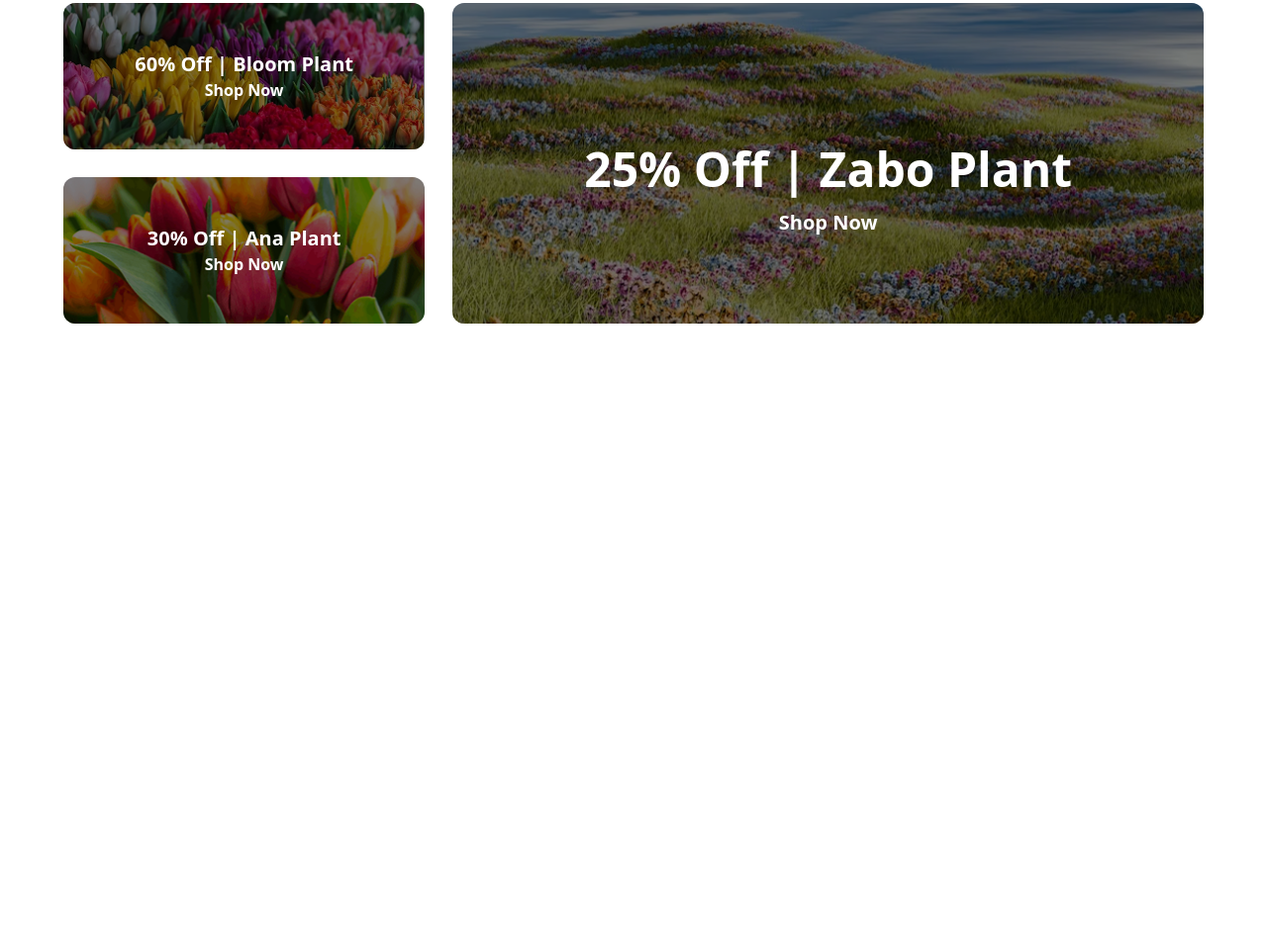
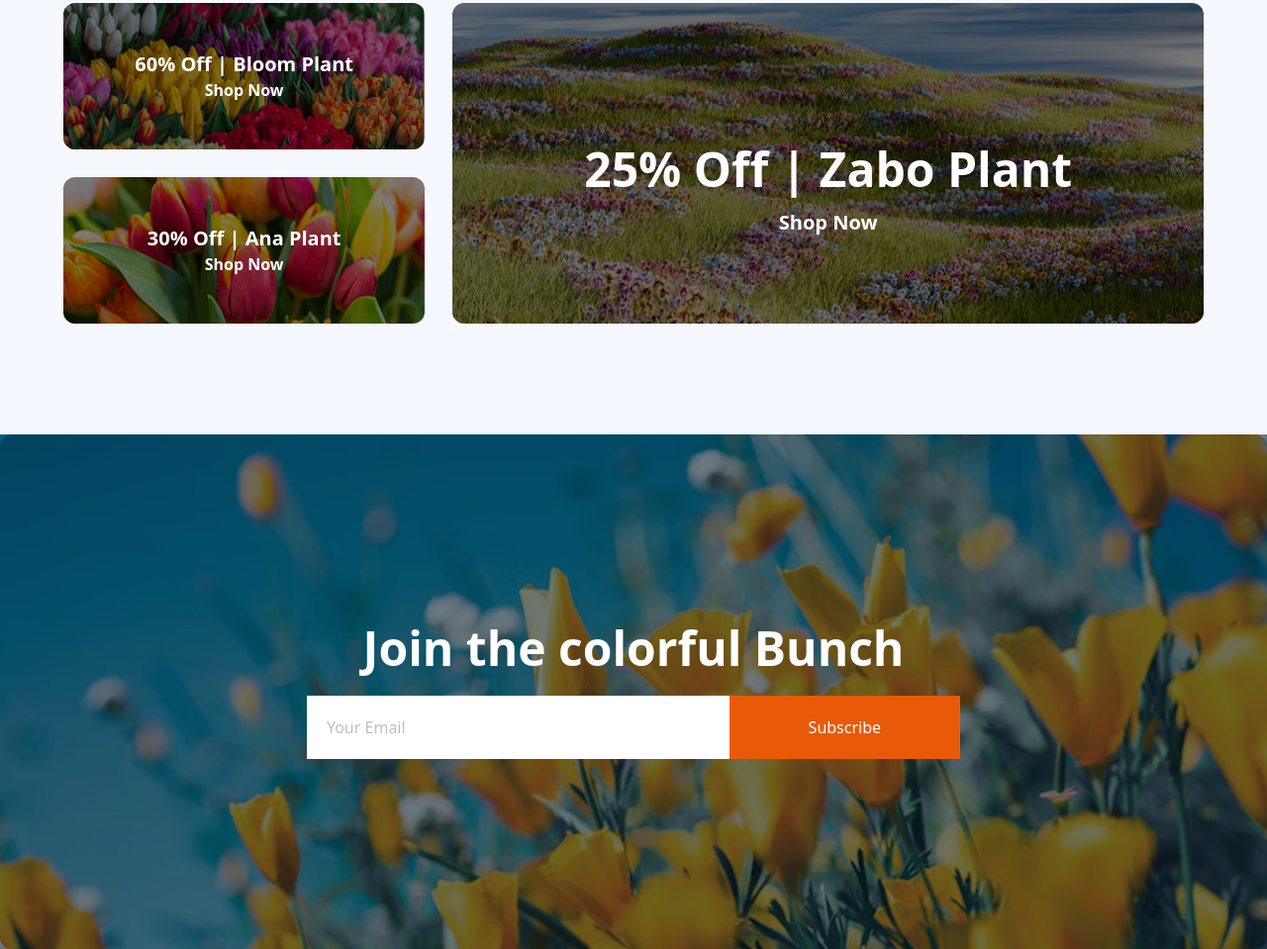
Before and after one commit to robiul1hossen/flower-shop, a plain HTML site: page index.html in a window 1280 px wide. Shown: the part 3047-4006 px from the top of the page at 99% size. Before the commit the page ends 3374 px from the top, so only its background shows below. Drawn offline with nearby package versions, Linux system fonts and the light colour scheme.

Commit message:
add olorful bunch section

```diff
--- a/index.html
+++ b/index.html
@@ -18,7 +18,7 @@
 
     <title>Document</title>
   </head>
-  <body class="mx-4 lg:mx-auto">
+  <body class="mx-4 lg:mx-auto bg-[#F5F8FF]">
     <header class="max-w-6xl mx-auto">
       <nav class="lg:flex justify-between items-center font-[inter] mb-32">
         <div><img src="./assets/logo.png" alt="" /></div>
@@ -262,6 +262,29 @@
           </div>
         </div>
       </section>
+      <section>
+        <div
+          class="relative bg-[url(./assets/news-letter-bg.png)] bg-no-repeat bg-center bg-cover mt-28 text-white">
+          <div class="absolute inset-0 bg-black/30 z-0 rounded-xl"></div>
+          <div class="relative justify-items-center text-center items-center">
+            <h3 class="font-bold lg:text-5xl text-3xl pt-20 lg:pt-48 mb-6">
+              Join the colorful Bunch
+            </h3>
+            <div class="flex w-full justify-center pb-20 lg:pb-48">
+              <input
+                class="py-2 ps-5 lg:w-1/3 bg-white text-[rgba(0,0,0,0.5)]"
+                type="email"
+                name="email"
+                id="email"
+                placeholder="Your Email" />
+              <button
+                class="text-white bg-[#E95A08] lg:px-20 px-5 py-5 font-semibol cursor-pointer">
+                Subscribe
+              </button>
+            </div>
+          </div>
+        </div>
+      </section>
     </main>
   </body>
 </html>
```
